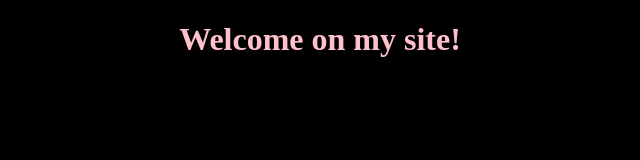
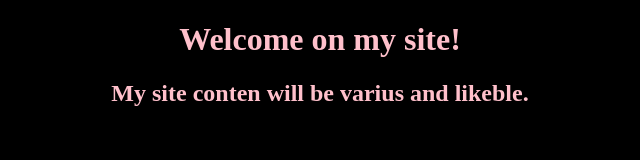
Before and after one commit to OstinGratz/My_site, a plain HTML site: page index.html in a window 1280 px wide. Shown: the whole page, without its empty margins (320-960 px from the left). Drawn offline with Linux system fonts and the light colour scheme.

Commit message:
more content

```diff
--- a/index.html
+++ b/index.html
@@ -7,5 +7,6 @@
 </head>
 <body style="text-align: center; background-color: black; color: pink;">
     <h1>Welcome on my site!</h1>
+    <h2>My site conten will be varius and likeble.</h2>
 </body>
 </html>
```
